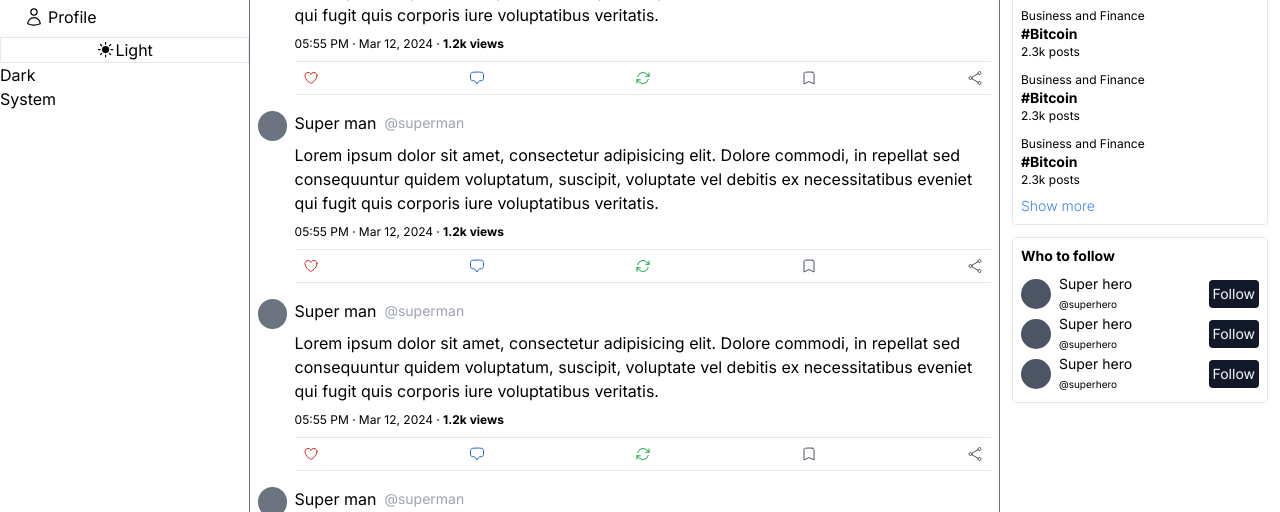
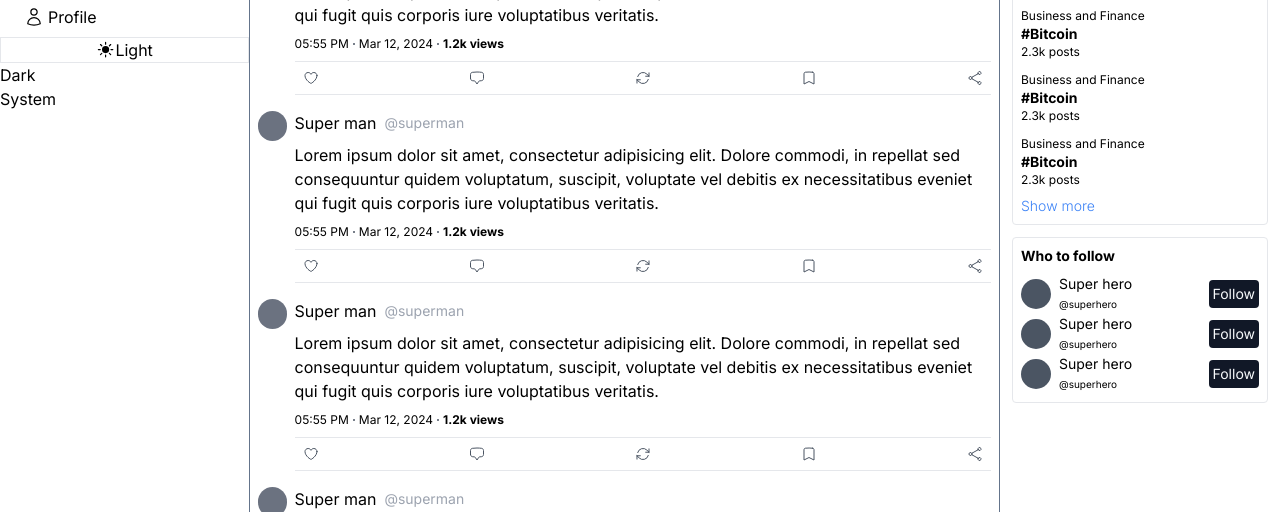
Before and after one commit to ashsajal1/xclone, a Next.js app: page / in a window 1280 px wide. Shown: the part 223-735 px from the top of the page. Built offline with nearby package versions, Linux system fonts and the light colour scheme.

Commit message:
change color in hover

```diff
--- a/src/components/post.tsx
+++ b/src/components/post.tsx
@@ -24,11 +24,11 @@ export default function Post() {
                     </div>
 
                     <div className='flex items-center justify-between p-2 border-y'>
-                        <HeartIcon className='text-red-600 h-4 w-4' />
-                        <ChatBubbleBottomCenterIcon className='text-blue-600 h-4 w-4' />
-                        <ArrowPathIcon className='text-green-600 h-4 w-4' />
-                        <BookmarkIcon className='text-gray-600 h-4 w-4' />
-                        <ShareIcon className='text-gray-600 h-4 w-4' />
+                        <HeartIcon className='text-gray-600 hover:text-red-600 h-4 w-4' />
+                        <ChatBubbleBottomCenterIcon className='text-gray-600 hover:text-blue-600 h-4 w-4' />
+                        <ArrowPathIcon className='text-gray-600 hover:text-green-600 h-4 w-4' />
+                        <BookmarkIcon className='text-gray-600 hover:text-blue-600 h-4 w-4' />
+                        <ShareIcon className='text-gray-600 hover:text-blue-600 h-4 w-4' />
                     </div>
                 </div>
 
```
